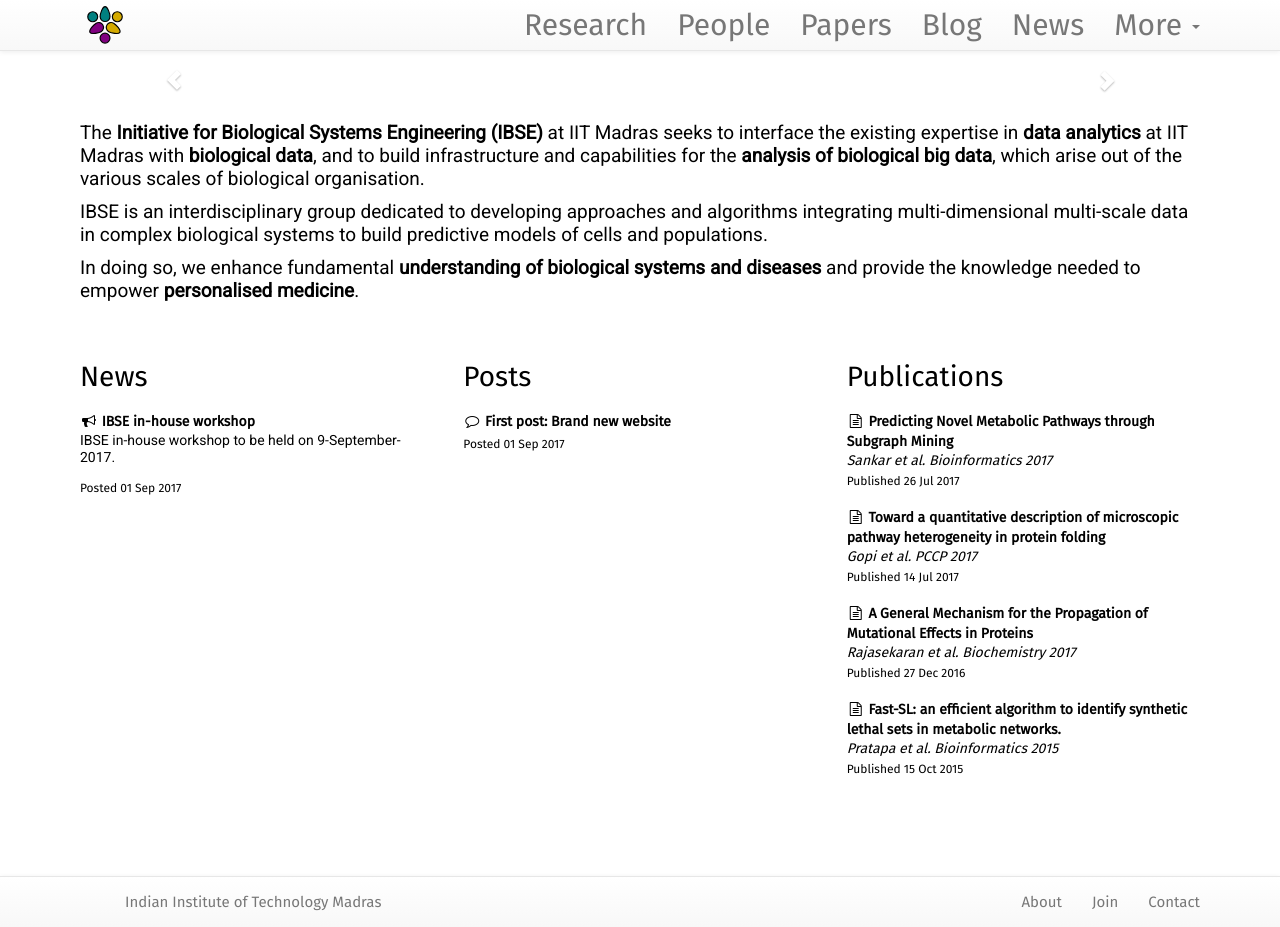
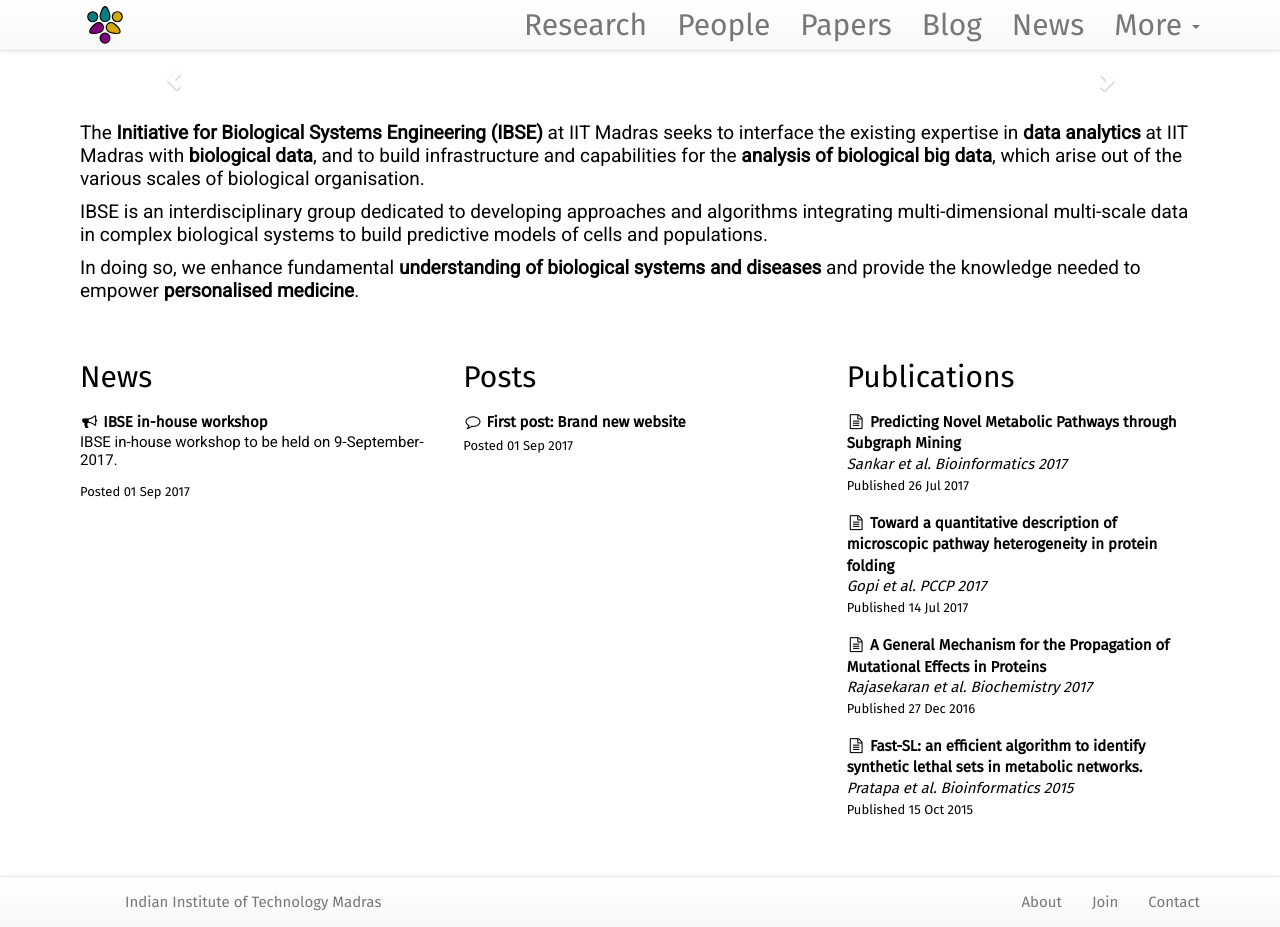
Before and after one commit to philge/ibse-iitm.github.io, a Jekyll site: the page built from index.html, in a window 1280 px wide and 927 px high. Built offline with Jekyll 4.4.1, drawn with Linux system fonts in a browser that asks for light colours; nearby versions of some CDN libraries.

Commit message:
font size

```diff
--- a/assets/themes/lab/css/style.scss
+++ b/assets/themes/lab/css/style.scss
@@ -1,7 +1,7 @@
 ---
 ---
 
-$font-size-base: 14px;
+$font-size-base: 15px;
 $font-stack: 'Fira Sans', sans-serif;
 $sansfont: 'Roboto', sans-serif;
 $primary-color: #000000;
```
